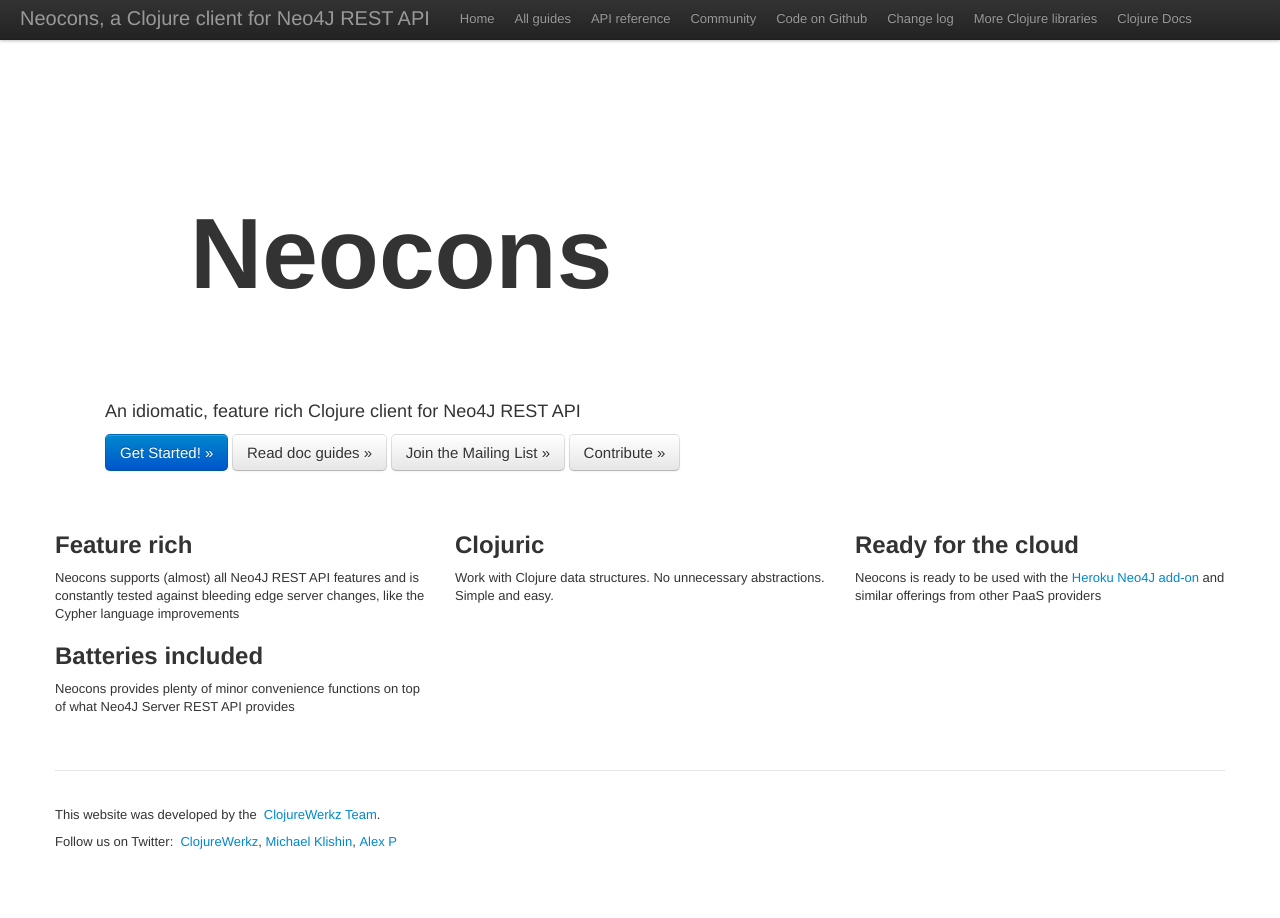
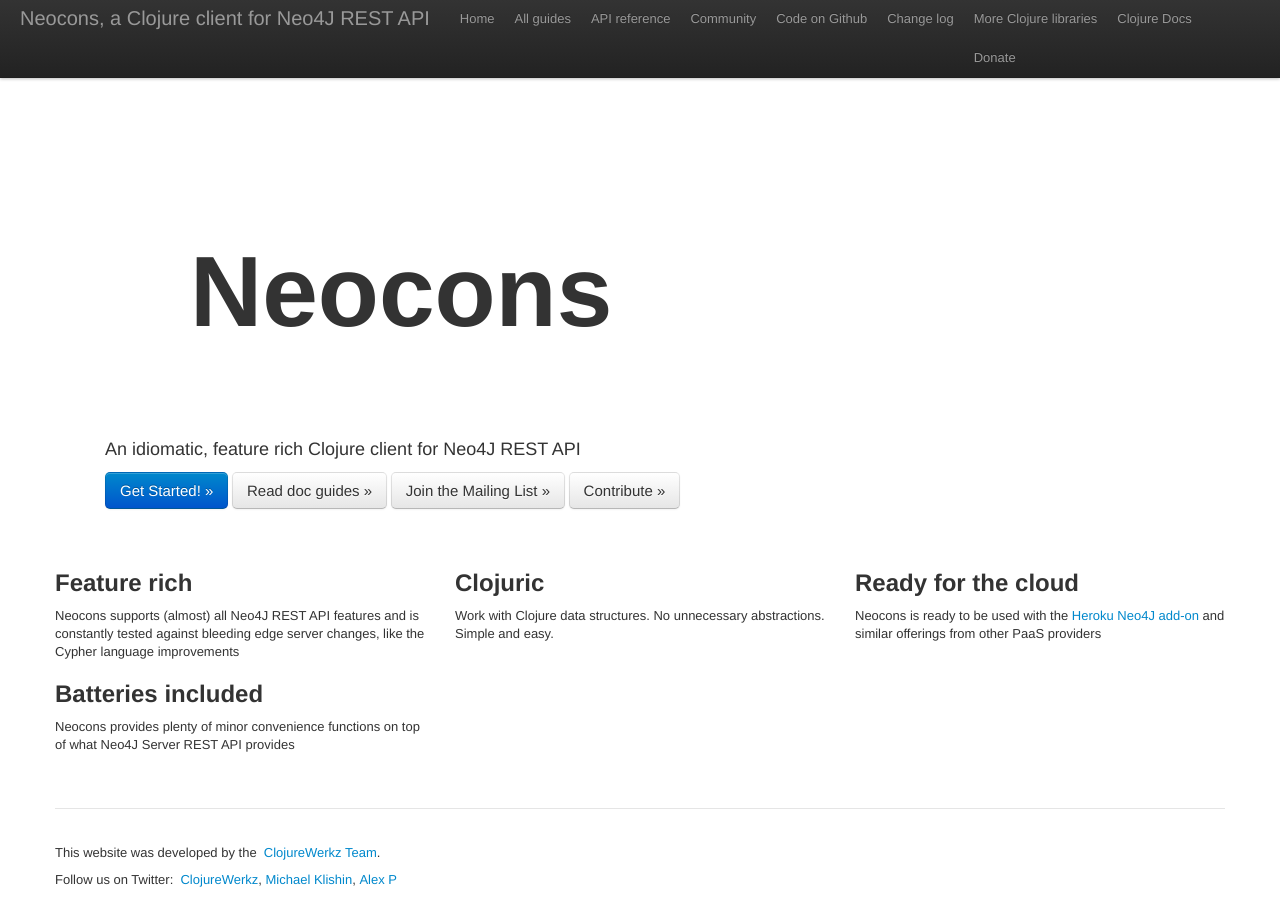
Before and after one commit to clojurewerkz/neocons.docs, a Jekyll site: the page built from index.html, in a window 1280 px wide. Built offline with Jekyll 4.4.1, drawn with Linux system fonts in a browser that asks for light colours; some web fonts are replaced.

Commit message:
Donation link

```diff
--- a/_layouts/article.html
+++ b/_layouts/article.html
@@ -51,13 +51,16 @@
                 <a href='/articles/community.html'>Community</a>
               </li>
               <li>
-                <a href='https://github.com/michaelklishin/neocons'>Code on Github</a>
+                <a href='https://github.com/michaelklishin/neocons'>Code</a>
               </li>
               <li>
                 <a href="https://github.com/michaelklishin/neocons/blob/master/ChangeLog.md">Change log</a>
               </li>
               <li>
                 <a href='http://clojurewerkz.org'>More Clojure libraries</a>
+              </li>
+              <li>
+                <a href='http://clojurewerkz.org/articles/donate.html'>Donate</a>
               </li>
               <li>
                 <a href='http://clojure-doc.org'>Clojure Docs</a>
--- a/_layouts/default.html
+++ b/_layouts/default.html
@@ -59,6 +59,9 @@
               </li>
               <li>
                 <a href='http://clojurewerkz.org'>More Clojure libraries</a>
+              </l
+              <li>
+                <a href='http://clojurewerkz.org/articles/donate.html'>Donate</a>
               </li>
               <li>
                 <a href='http://clojure-doc.org'>Clojure Docs</a>
```
